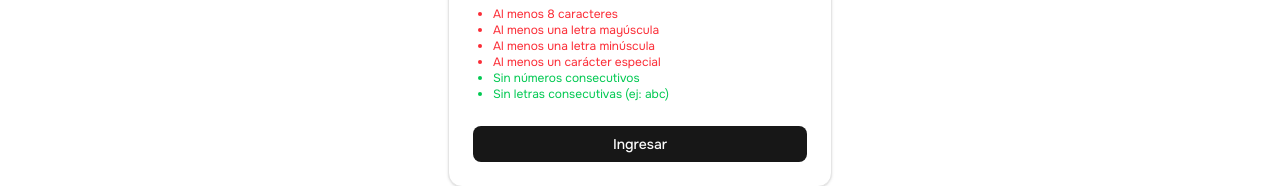
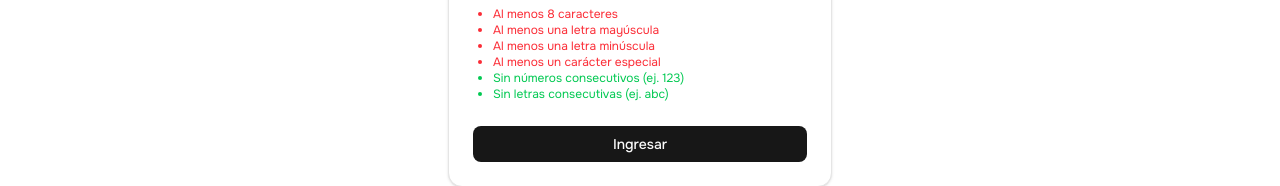
Before and after one commit to WarriorGW/Shelver, a Next.js app: page /login in a window 1280 px wide. Shown: the part 329-515 px from the top of the page. Built offline with nearby package versions, Linux system fonts and the light colour scheme.

Commit message:
Refactor: Password Validations

```diff
--- a/src/app/login/page.tsx
+++ b/src/app/login/page.tsx
@@ -17,46 +17,12 @@
   FormMessage,
 } from "@/components/ui/form";
 import { Input } from "@/components/ui/input";
+import { passwordValidations } from "@/lib/validations";
 import { zodResolver } from "@hookform/resolvers/zod";
 import { Eye, EyeClosed } from "lucide-react";
 import { useState } from "react";
 import { useForm } from "react-hook-form";
 import { z } from "zod";
-
-const passwordValidations = [
-  {
-    message: "Al menos 8 caracteres",
-    check: (val: string) => val.length >= 8,
-  },
-  {
-    message: "Al menos una letra mayúscula",
-    check: (val: string) => /[A-Z]/.test(val),
-  },
-  {
-    message: "Al menos una letra minúscula",
-    check: (val: string) => /[a-z]/.test(val),
-  },
-  {
-    message: "Al menos un carácter especial",
-    check: (val: string) => /[^a-zA-Z0-9]/.test(val),
-  },
-  {
-    message: "Sin números consecutivos",
-    check: (val: string) => !/(?:\d)(?=\d)/.test(val),
-  },
-  {
-    message: "Sin letras consecutivas (ej: abc)",
-    check: (val: string) => {
-      const lower = val.toLowerCase();
-      for (let i = 0; i < lower.length - 1; i++) {
-        const curr = lower.charCodeAt(i);
-        const next = lower.charCodeAt(i + 1);
-        if (/[a-z]/.test(lower[i]) && next === curr + 1) return false;
-      }
-      return true;
-    },
-  },
-];
 
 const formSchema = z.object({
   username: z
--- a/src/app/register/page.tsx
+++ b/src/app/register/page.tsx
@@ -26,6 +26,7 @@
   FormMessage,
 } from "@/components/ui/form";
 import { Input } from "@/components/ui/input";
+import { passwordValidations } from "@/lib/validations";
 import { zodResolver } from "@hookform/resolvers/zod";
 import { useMutation } from "@tanstack/react-query";
 import { Eye, EyeClosed } from "lucide-react";
@@ -33,41 +34,6 @@
 import { useForm } from "react-hook-form";
 import { z } from "zod";
 import { registerUser } from "./actions";
-
-const passwordValidations = [
-  {
-    message: "Al menos 8 caracteres",
-    check: (val: string) => val.length >= 8,
-  },
-  {
-    message: "Al menos una letra mayúscula",
-    check: (val: string) => /[A-Z]/.test(val),
-  },
-  {
-    message: "Al menos una letra minúscula",
-    check: (val: string) => /[a-z]/.test(val),
-  },
-  {
-    message: "Al menos un carácter especial",
-    check: (val: string) => /[^a-zA-Z0-9]/.test(val),
-  },
-  {
-    message: "Sin números consecutivos",
-    check: (val: string) => !/(?:\d)(?=\d)/.test(val),
-  },
-  {
-    message: "Sin letras consecutivas (ej: abc)",
-    check: (val: string) => {
-      const lower = val.toLowerCase();
-      for (let i = 0; i < lower.length - 1; i++) {
-        const curr = lower.charCodeAt(i);
-        const next = lower.charCodeAt(i + 1);
-        if (/[a-z]/.test(lower[i]) && next === curr + 1) return false;
-      }
-      return true;
-    },
-  },
-];
 
 const formSchema = z
   .object({
@@ -84,21 +50,32 @@
       .refine((val) => /[^a-zA-Z0-9]/.test(val), {
         message: "Contraseña debe contener al menos un carácter especial",
       })
-      .refine((val) => !/(?:\d)(?=\d)/.test(val), {
-        message: "Contraseña no debe contener números consecutivos",
-      })
       .refine(
-        (val) => {
-          const lower = val.toLowerCase();
-          for (let i = 0; i < lower.length - 1; i++) {
-            const curr = lower.charCodeAt(i);
-            const next = lower.charCodeAt(i + 1);
-            if (
-              /[a-z]/.test(lower[i]) &&
-              /[a-z]/.test(lower[i + 1]) &&
-              next === curr + 1
-            ) {
-              return false;
+        (val: string) => {
+          const digits = val.replace(/\D/g, "");
+          for (let i = 0; i < digits.length - 2; i++) {
+            const n1 = parseInt(digits[i]);
+            const n2 = parseInt(digits[i + 1]);
+            const n3 = parseInt(digits[i + 2]);
+            if (n2 === n1 + 1 && n3 === n2 + 1) {
+              return false; // hay tres consecutivos
+            }
+          }
+          return true;
+        },
+        {
+          message: "Contraseña no debe contener números consecutivos",
+        }
+      )
+      .refine(
+        (val: string) => {
+          const letters = val.toLowerCase().replace(/[^a-z]/g, "");
+          for (let i = 0; i < letters.length - 2; i++) {
+            const c1 = letters.charCodeAt(i);
+            const c2 = letters.charCodeAt(i + 1);
+            const c3 = letters.charCodeAt(i + 2);
+            if (c2 === c1 + 1 && c3 === c2 + 1) {
+              return false; // hay tres consecutivas
             }
           }
           return true;
@@ -217,7 +194,6 @@
                       </button>
                     </div>
                   </FormControl>
-
                   <ul className="text-xs list-disc ml-5">
                     {passwordValidations.map((v, i) => (
                       <li
@@ -292,7 +268,8 @@
           <DialogTitle>Registro exitoso</DialogTitle>
           <DialogDescription>
             Tu cuenta ha sido creada exitosamente. Ahora puedes iniciar sesión
-            con tu nombre de usuario y contraseña.
+            con tu nombre de usuario y contraseña. Serás redirigido a la página
+            de inicio de sesión.
           </DialogDescription>
         </DialogHeader>
         <DialogFooter>
```
